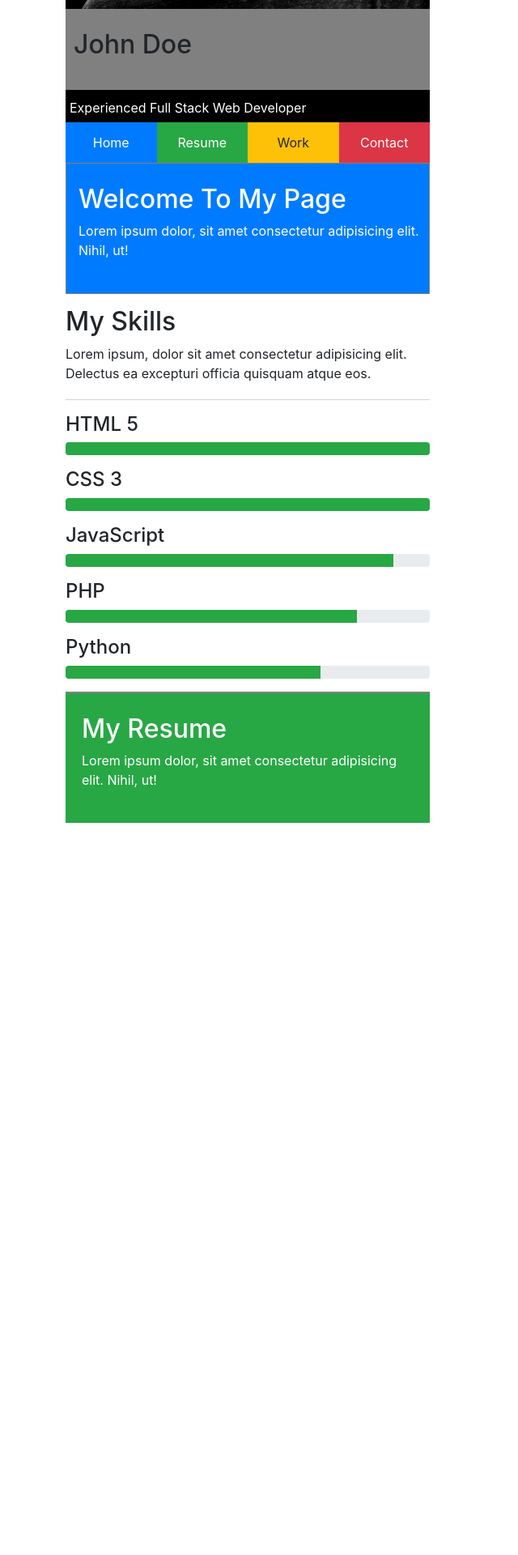
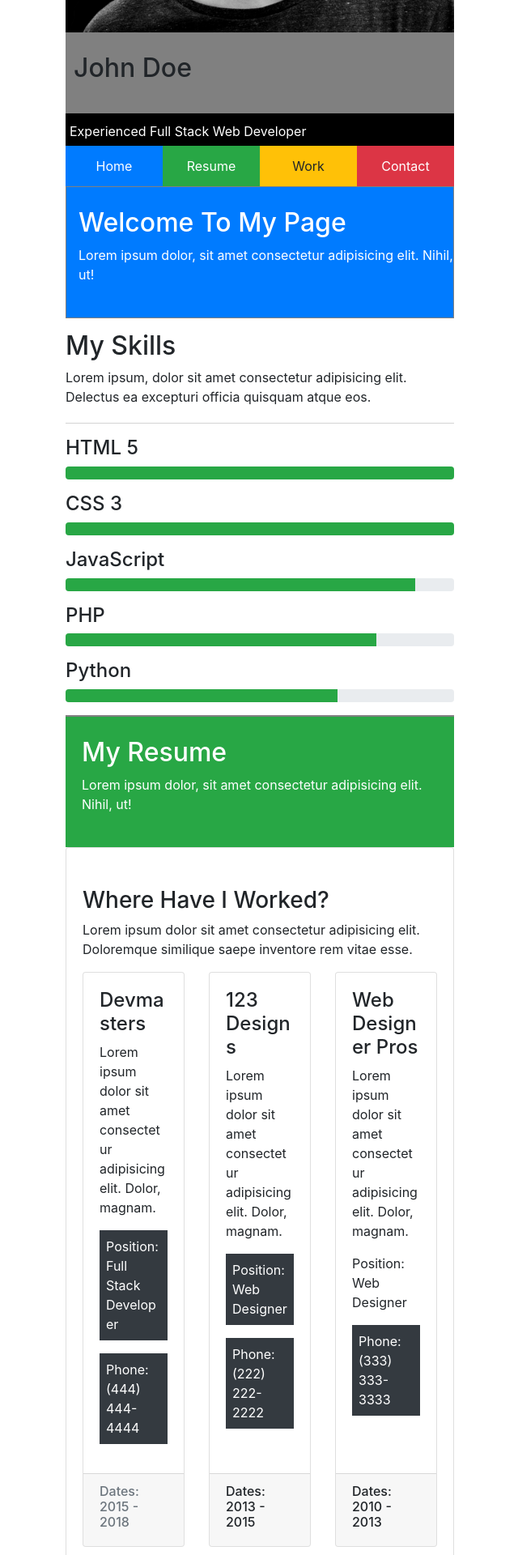
Before and after one commit to heikov123/PVK, a PHP site: page / in a window 1280 px wide. Shown: the part 480-2400 px from the top of the page at 81% size, without its empty margins (4-644 px from the left). Before the commit the page ends 1496 px from the top, so only its background shows below. Run offline with PHP 8.4, Linux system fonts and the light colour scheme.

Commit message:
Loodud resume ja work page

```diff
--- a/portfolio/css/style.css
+++ b/portfolio/css/style.css
@@ -1,6 +1,6 @@
 .personinfo {
     height: 100px;
-    width: 450px;
+    width: 480px;
     background-color: gray;
 
 }
@@ -12,7 +12,7 @@
 }
 
 .personinfo2 {
-    width: 450px;
+    width: 480px;
     height: 40px;
     background-color: black;
 }
@@ -26,7 +26,7 @@
 }
 
 .personNav {
-    width: 450px;
+    width: 480px;
     height: 50px;
     margin-left: 0px;
     position: relative;
@@ -40,14 +40,14 @@
     padding-top: 25px;
     padding-bottom: 25px;
     padding-left: 15px;
-    width: 450px;
+    width: 480px;
     border: 1px solid gray;
     color: white;
 }
 
 .myskills {
     padding-top: 15px;
-    width: 450px;
+    width: 480px;
     border-bottom: 1px solid gray;
 }
 
@@ -61,11 +61,21 @@
     padding-bottom: 25px;
     padding-left: 20px;
     padding-right: 20px;
-    width: 450px;
+    width: 480px;
     border-top: 1px solid gray;
     color: white;
 }
 
 .resumeinfo {
-    width: 450px;
+    width: 480px;
 }
+
+.mywork {
+    padding-top: 25px;
+    padding-bottom: 25px;
+    padding-left: 20px;
+    padding-right: 20px;
+    width: 480px;
+    border-top: 1px solid gray;
+    color: white;
+}
--- a/portfolio/index.html
+++ b/portfolio/index.html
@@ -9,7 +9,7 @@
 </head>
 <body>
     <div class="container mt-5 person">
-        <img src="img/person1.jpg" width="450px;">
+        <img src="img/person1.jpg" width="480px;">
         <div class="personinfo">
             <h2>John Doe</h2>
         </div>
@@ -50,12 +50,58 @@
                 <div class="progress-bar bg-success" style="width:70%"></div>
             </div>
         </div>
+<!-- RESUME -->
         <div class="myresume bg-success">
             <h2>My Resume</h2>
             <p>Lorem ipsum dolor, sit amet consectetur adipisicing elit. Nihil, ut!</p>
         </div>
         <div class="resumeinfo">
+            <div class="card card-body py-5">
+                <h3>Where Have I Worked?</h3>
+                <p>Lorem ipsum dolor sit amet consectetur adipisicing elit. Doloremque similique saepe inventore rem vitae esse.</p>
+                <div class="card-deck">
+                    <div class="card">
+                        <div class="card-body">
+                            <h4>Devmasters</h4>
+                            <p>Lorem ipsum dolor sit amet consectetur adipisicing elit. Dolor, magnam.</p>
+                            <p class="bg-dark text-white p-2">Position: Full Stack Developer</p>
+                            <p class="bg-dark text-white p-2">Phone: (444) 444-4444</p>
+                        </div>
+                        <div class="card-footer">
+                            <h6 class="text-muted">Dates: 2015 - 2018</h6>
+                        </div>
+                    </div>
 
+                    <div class="card">
+                        <div class="card-body">
+                            <h4>123 Designs</h4>
+                            <p>Lorem ipsum dolor sit amet consectetur adipisicing elit. Dolor, magnam.</p>
+                            <p class="bg-dark text-white p-2">Position: Web Designer</p>
+                            <p class="bg-dark text-white p-2">Phone: (222) 222-2222</p>
+                        </div>
+                        <div class="card-footer">
+                            <h6>Dates: 2013 - 2015</h6>
+                        </div>
+                    </div>
+
+                    <div class="card">
+                        <div class="card-body">
+                            <h4>Web Designer Pros</h4>
+                            <p>Lorem ipsum dolor sit amet consectetur adipisicing elit. Dolor, magnam.</p>
+                            <p>Position: Web Designer</p>
+                            <p class="bg-dark text-white p-2">Phone: (333) 333-3333</p>
+                        </div>
+                        <div class="card-footer">
+                            <h6>Dates: 2010 - 2013</h6>
+                        </div>
+                    </div>
+                </div>
+            </div>
+        </div>
+<!-- WORK PAGE -->
+        <div class="mywork bg-warning">
+            <h2>My Work</h2>
+            <p>Lorem ipsum dolor, sit amet consectetur adipisicing elit. Nihil, ut!</p>
         </div>
     </div>
 
```
